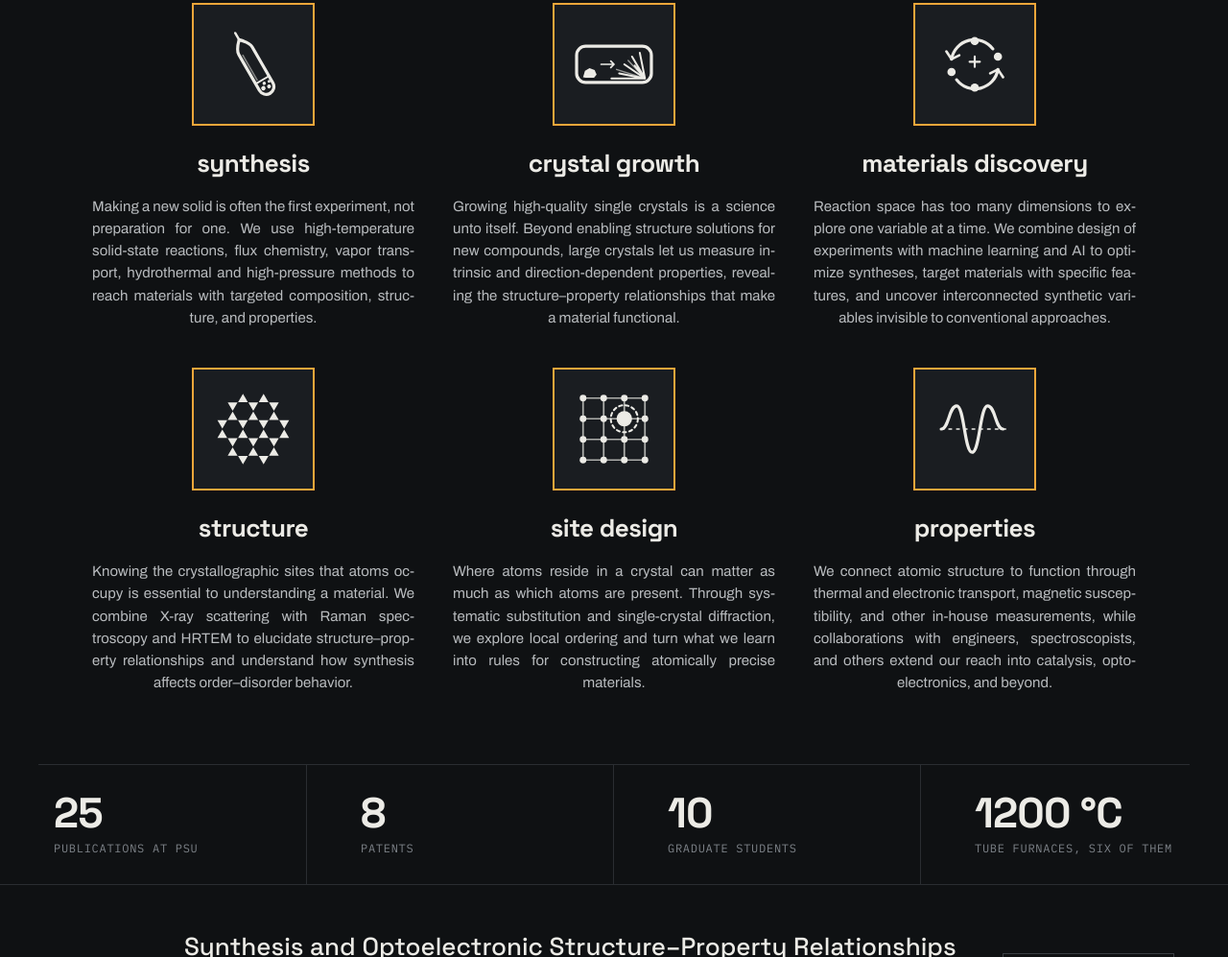
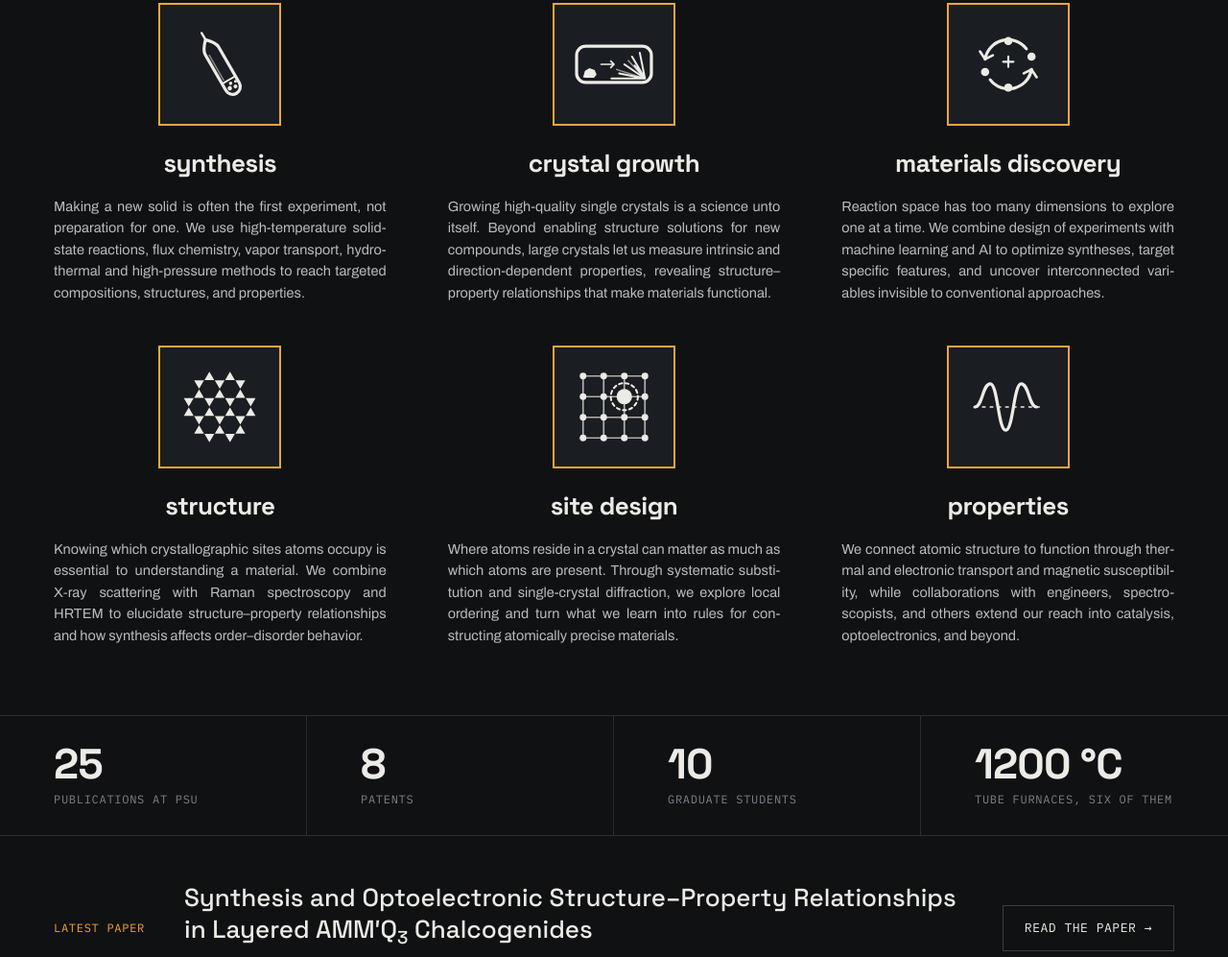
Before and after one commit to jmhlab/hodgesLab, an Eleventy site: page src/index.njk in a window 1280 px wide. Shown: the part 1382-2379 px from the top of the page at 96% size. Built offline with nearby package versions, Linux system fonts and the light colour scheme; Eleventy itself is replaced by a stand-in of ours; files that its build step writes are made by us from their sources.

Commit message:
line text adjustment

```diff
--- a/src/_data/pillars.yml
+++ b/src/_data/pillars.yml
@@ -10,9 +10,9 @@
   link: /research/#synthesis
   blurb: >
     Making a new solid is often the first experiment, not preparation for
-    one. We use high-temperature solid-state reactions, flux chemistry, vapor
-    transport, hydrothermal and high-pressure methods to reach materials with
-    targeted composition, structure, and properties.
+    one. We use high-temperature solid-state reactions, flux chemistry,
+    vapor transport, hydrothermal and high-pressure methods to reach
+    targeted compositions, structures, and properties.
 
 - title: crystal growth
   icon: flux
@@ -20,26 +20,26 @@
   blurb: >
     Growing high-quality single crystals is a science unto itself. Beyond
     enabling structure solutions for new compounds, large crystals let us
-    measure intrinsic and direction-dependent properties, revealing the
-    structure–property relationships that make a material functional.
+    measure intrinsic and direction-dependent properties, revealing
+    structure–property relationships that make materials functional.
 
 - title: materials discovery
   icon: loop
   link: /research/#discovery
   blurb: >
-    Reaction space has too many dimensions to explore one variable at a
-    time. We combine design of experiments with machine learning and AI to
-    optimize syntheses, target materials with specific features, and uncover
-    interconnected synthetic variables invisible to conventional approaches.
+    Reaction space has too many dimensions to explore one at a time. We
+    combine design of experiments with machine learning and AI to optimize
+    syntheses, target specific features, and uncover interconnected
+    variables invisible to conventional approaches.
 
 - title: structure
   icon: cell
   link: /research/#structure
   blurb: >
-    Knowing the crystallographic sites that atoms occupy is essential to
-    understanding a material. We combine X-ray scattering with Raman
+    Knowing which crystallographic sites atoms occupy is essential to
+    understanding a material. We combine X‑ray scattering with Raman
     spectroscopy and HRTEM to elucidate structure–property relationships and
-    understand how synthesis affects order–disorder behavior.
+    how synthesis affects order–disorder behavior.
 
 - title: site design
   icon: site
@@ -55,6 +55,6 @@
   link: /research/#properties
   blurb: >
     We connect atomic structure to function through thermal and electronic
-    transport, magnetic susceptibility, and other in-house measurements,
-    while collaborations with engineers, spectroscopists, and others extend
-    our reach into catalysis, optoelectronics, and beyond.
+    transport and magnetic susceptibility, while collaborations with
+    engineers, spectroscopists, and others extend our reach into catalysis,
+    optoelectronics, and beyond.
--- a/src/assets/css/site.css
+++ b/src/assets/css/site.css
@@ -138,13 +138,13 @@ sub { font-size: 0.72em; line-height: 0; }
 }
 
 /* --- pillars: technique / challenge tiles under the About band ------------- */
-.pillars { display: grid; grid-template-columns: repeat(3, 1fr); gap: 40px 40px; padding: 8px var(--gutter) 72px; max-width: 1200px; margin: 0 auto; border-bottom: 1px solid var(--line); }
+.pillars { display: grid; grid-template-columns: repeat(3, 1fr); gap: 44px 64px; padding: 8px var(--gutter) 72px; max-width: 1320px; margin: 0 auto; border-bottom: 1px solid var(--line); }
 .pillar { display: flex; flex-direction: column; align-items: center; text-align: center; gap: 14px; color: inherit; text-decoration: none; }
 .pillar-icon { width: 128px; height: 128px; border: 2px solid var(--amber); background: var(--panel); color: var(--text); display: grid; place-items: center; transition: background .2s, transform .2s; }
 .pillar-icon svg { width: 86px; height: 86px; }
 .pillar:hover .pillar-icon { background: var(--amber); color: var(--bg); --panel: var(--amber); transform: translateY(-2px); }
 .pillar-title { font-family: var(--serif); font-size: 26px; font-weight: 700; letter-spacing: -0.02em; margin-top: 6px; }
-.pillar-blurb { font-size: 15px; line-height: 1.55; color: var(--muted); max-width: 340px; text-align: justify; text-align-last: center; hyphens: auto; -webkit-hyphens: auto; }
+.pillar-blurb { font-size: 14.5px; line-height: 1.55; color: var(--muted); max-width: 350px; text-align: justify; text-align-last: left; hyphens: auto; -webkit-hyphens: auto; }
 @media (max-width: 900px) { .pillars { grid-template-columns: repeat(2, 1fr); gap: 36px 28px; } }
 @media (max-width: 600px) { .pillars { grid-template-columns: 1fr; } .pillar-icon { width: 104px; height: 104px; } .pillar-icon svg { width: 62px; height: 62px; } }
 
```
